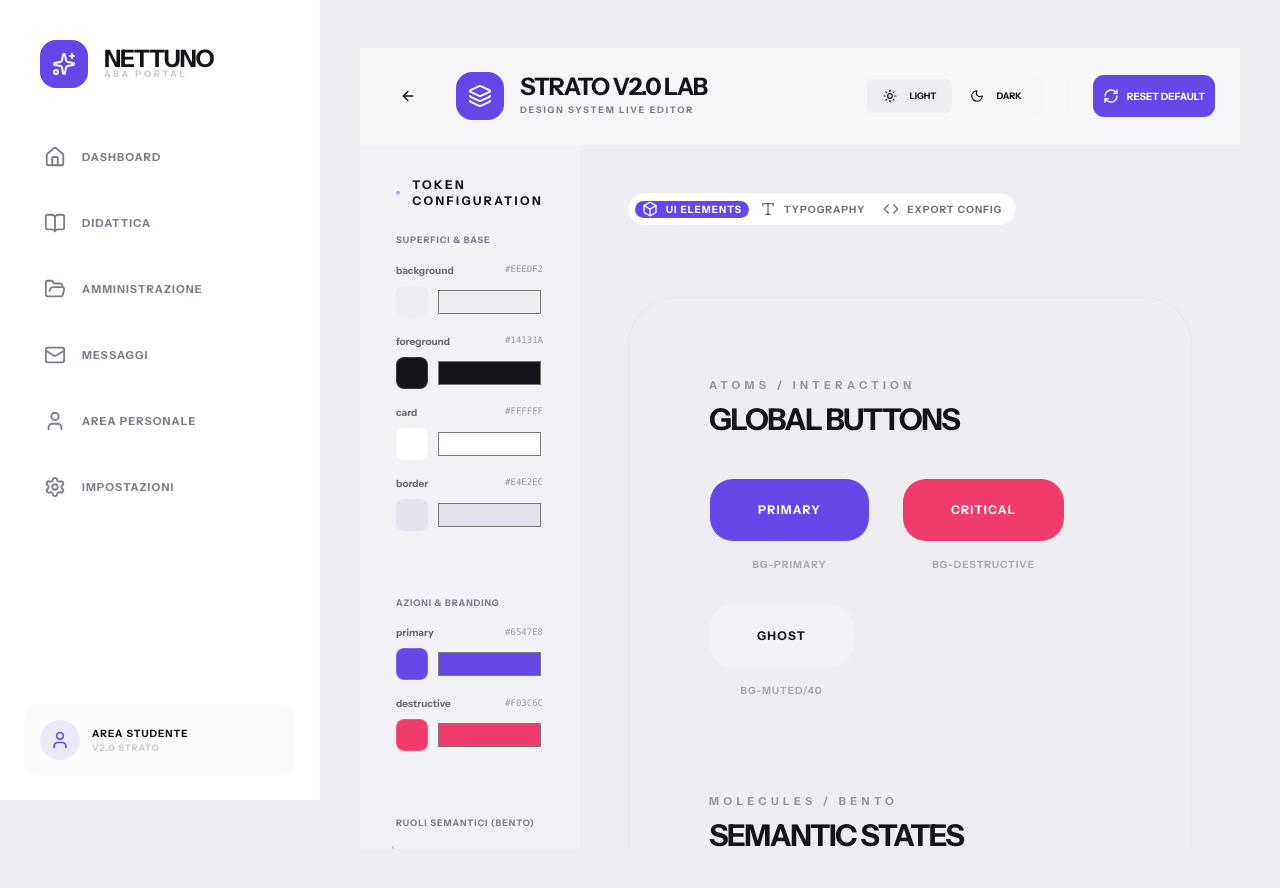
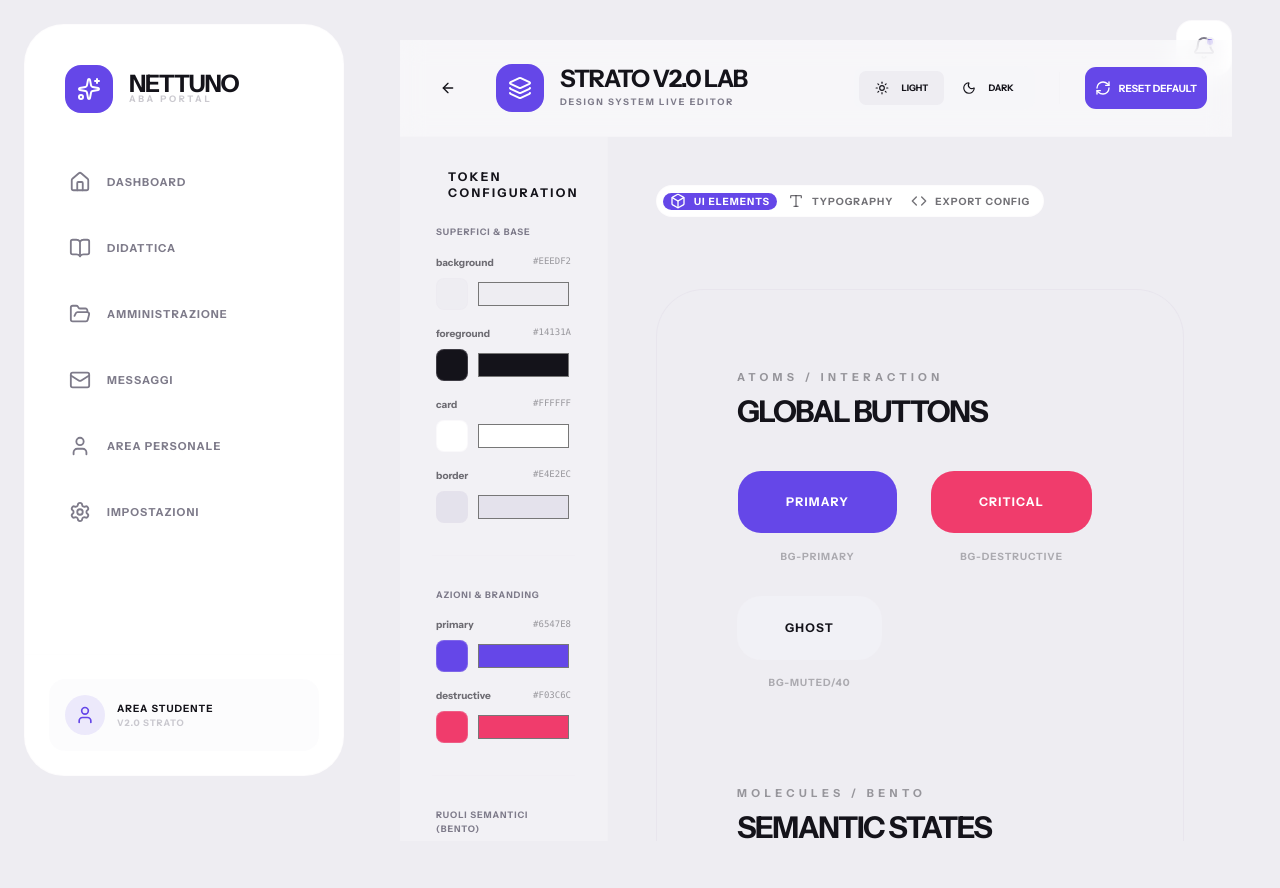
Before and after one commit to Snes00/nettuno-prototype, a Next.js app: page /design-system in a window 1280 px wide. Shown: the top 888 px of the page. Built offline with nearby package versions, Linux system fonts and the light colour scheme.

Commit message:
UI: Ripristino Sidebar Floating con Logo integrato e riattivazione notifiche Header

```diff
--- a/src/components/layout/AppShell.tsx
+++ b/src/components/layout/AppShell.tsx
@@ -19,9 +19,9 @@ export function AppShell({ children }: { children: React.ReactNode }) {
       <Header />
       <div className={cn(
         "flex-1 transition-all",
-        "md:pl-72 lg:pl-80" // Desktop sidebar space increased for breathing room
+        "md:pl-80 lg:pl-88" // Spazio per la sidebar floating + margini
       )}>
-        <main className="max-w-[1280px] mx-auto pb-32 pt-28 px-6 md:pb-12 md:px-10 md:pt-12">
+        <main className="max-w-[1440px] mx-auto pb-32 pt-28 px-6 md:pb-12 md:px-12 md:pt-10">
           {children}
         </main>
       </div>
--- a/src/components/layout/BottomNav.tsx
+++ b/src/components/layout/BottomNav.tsx
@@ -54,10 +54,10 @@ export function BottomNav() {
         </div>
       </nav>
 
-      {/* Desktop Sidebar - Full Height & Integrated Logo */}
-      <nav className="hidden fixed left-0 top-0 bottom-0 w-72 lg:w-80 bg-card border-r border-border/10 md:flex flex-col z-[60] transition-all shadow-none overflow-hidden">
+      {/* Desktop Sidebar - Floating Rounded Box with Integrated Logo */}
+      <nav className="hidden fixed left-6 top-6 bottom-6 w-72 lg:w-80 bg-card border border-border/10 rounded-[2.5rem] md:flex flex-col z-[60] transition-all shadow-none overflow-hidden hover:border-border/20">
 
-        {/* Logo Section inside Sidebar */}
+        {/* Logo Section inside the rounded Sidebar Box */}
         <div className="p-10 pb-6">
           <Link href="/" className="flex items-center gap-4 group">
             <div className="h-12 w-12 rounded-2xl bg-primary text-primary-foreground flex items-center justify-center transition-all group-hover:rotate-12 shadow-lg shadow-primary/20 shrink-0">
--- a/src/components/layout/Header.tsx
+++ b/src/components/layout/Header.tsx
@@ -1,14 +1,25 @@
 "use client";
 
 import { NotificationsDialog } from "@/components/layout/NotificationsDialog";
+import { Sparkles } from "lucide-react";
+import Link from "next/link";
 
 export function Header() {
   return (
-    <header className="fixed top-0 left-0 right-0 z-50 w-full pointer-events-none md:left-72 lg:left-80">
-      {/* Area Interattiva Solida - Only Notifications now on Desktop */}
-      <div className="h-24 w-full pointer-events-auto flex items-center border-none transition-colors px-6 md:px-10 justify-end md:justify-end">
-          {/* Action Icons - Mobile show nothing (logo is in BottomNav/Sidebar) */}
-          <div className="flex items-center gap-3 md:bg-background/80 md:backdrop-blur-md md:p-2 md:rounded-2xl">
+    <header className="fixed top-0 left-0 right-0 z-50 w-full pointer-events-none">
+      <div className="h-24 w-full pointer-events-auto flex items-center border-none transition-colors px-6 md:px-12 justify-between">
+
+          {/* Logo - Solo Mobile (su desktop è nella sidebar floating) */}
+          <div className="flex items-center md:hidden">
+            <Link href="/" className="flex items-center gap-4 group">
+              <div className="h-12 w-12 rounded-2xl bg-primary text-primary-foreground flex items-center justify-center transition-transform group-hover:rotate-12 shadow-none shrink-0">
+                 <Sparkles className="h-6 w-6" />
+              </div>
+            </Link>
+          </div>
+
+          {/* Action Icons - Visible everywhere */}
+          <div className="flex items-center gap-3 ml-auto">
             <NotificationsDialog />
           </div>
       </div>
```
